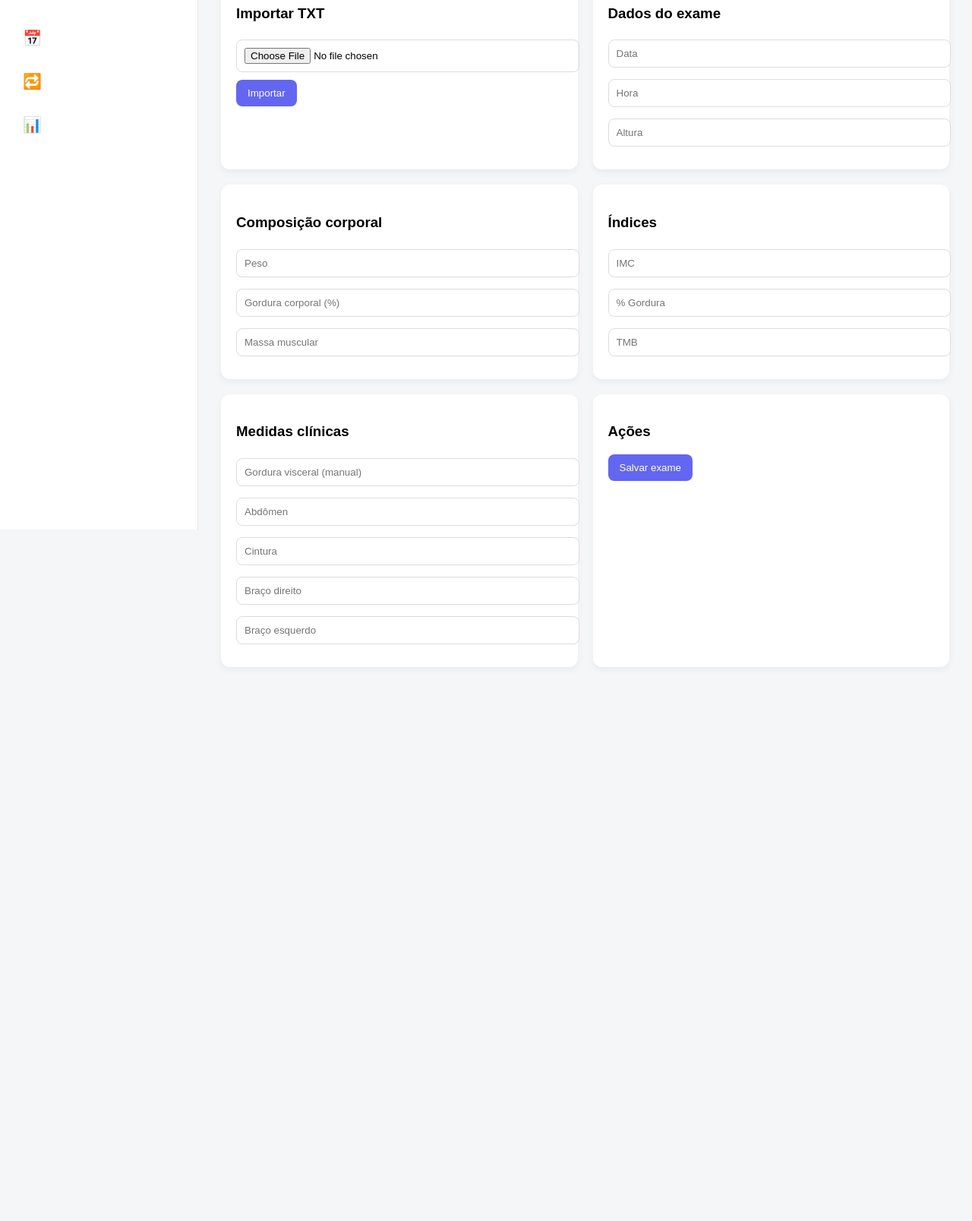
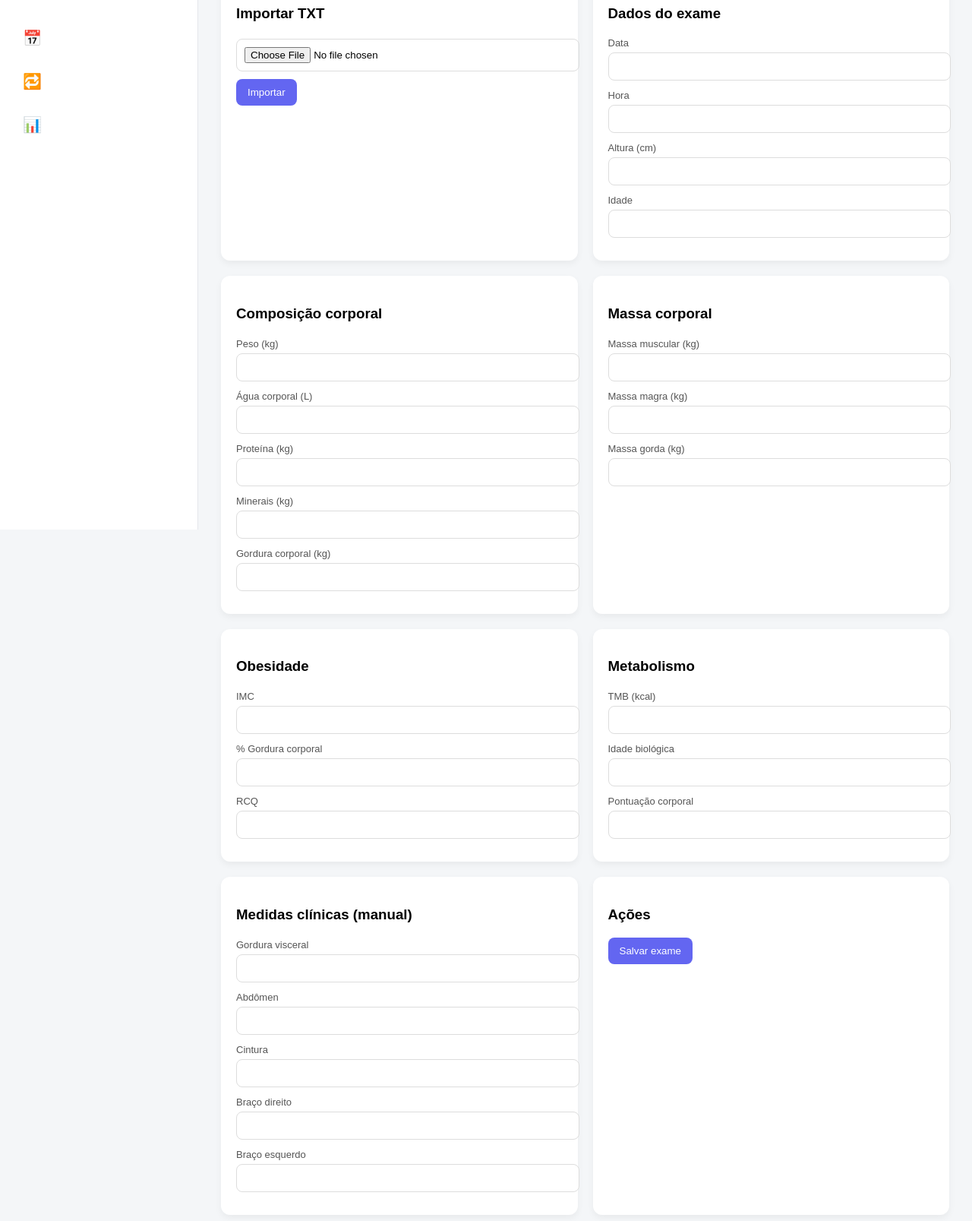
Before and after one commit to DrWallx/painel-clinica, a website: page bioimpedancia.html in a window 1280 px wide. Shown: the part 143-1750 px from the top of the page at 76% size. Before the commit the page ends 1051 px from the top, so only its background shows below. Drawn offline with Linux system fonts and the light colour scheme.

Commit message:
Update bioimpedancia.html

```diff
--- a/bioimpedancia.html
+++ b/bioimpedancia.html
@@ -86,10 +86,15 @@ body{
   box-shadow:0 4px 10px rgba(0,0,0,0.05);
 }
 
+label{
+  font-size:13px;
+  color:#555;
+}
+
 input{
   width:100%;
   padding:10px;
-  margin-top:5px;
+  margin-top:4px;
   margin-bottom:10px;
   border-radius:8px;
   border:1px solid #ddd;
@@ -140,38 +145,103 @@ button:hover{
   <button onclick="lerArquivo()">Importar</button>
 </div>
 
-<!-- DADOS DO EXAME -->
+<!-- DADOS -->
 <div class="card">
   <h3>Dados do exame</h3>
-  <input id="data" placeholder="Data">
-  <input id="hora" placeholder="Hora">
-  <input id="altura" placeholder="Altura">
+
+  <label>Data</label>
+  <input id="data">
+
+  <label>Hora</label>
+  <input id="hora">
+
+  <label>Altura (cm)</label>
+  <input id="altura">
+
+  <label>Idade</label>
+  <input id="idade">
 </div>
 
 <!-- COMPOSIÇÃO -->
 <div class="card">
   <h3>Composição corporal</h3>
-  <input id="peso" placeholder="Peso">
-  <input id="gordura" placeholder="Gordura corporal (%)">
-  <input id="musculo" placeholder="Massa muscular">
+
+  <label>Peso (kg)</label>
+  <input id="peso">
+
+  <label>Água corporal (L)</label>
+  <input id="agua">
+
+  <label>Proteína (kg)</label>
+  <input id="proteina">
+
+  <label>Minerais (kg)</label>
+  <input id="minerais">
+
+  <label>Gordura corporal (kg)</label>
+  <input id="gordura">
 </div>
 
-<!-- ÍNDICES -->
+<!-- MASSA -->
 <div class="card">
-  <h3>Índices</h3>
-  <input id="imc" placeholder="IMC">
-  <input id="pgc" placeholder="% Gordura">
-  <input id="tmb" placeholder="TMB">
+  <h3>Massa corporal</h3>
+
+  <label>Massa muscular (kg)</label>
+  <input id="musculo">
+
+  <label>Massa magra (kg)</label>
+  <input id="massa_magra">
+
+  <label>Massa gorda (kg)</label>
+  <input id="massa_gorda">
 </div>
 
-<!-- MANUAL -->
+<!-- OBESIDADE -->
 <div class="card">
-  <h3>Medidas clínicas</h3>
-  <input id="visceral" placeholder="Gordura visceral (manual)">
-  <input id="abdomen" placeholder="Abdômen">
-  <input id="cintura" placeholder="Cintura">
-  <input id="braco_dir" placeholder="Braço direito">
-  <input id="braco_esq" placeholder="Braço esquerdo">
+  <h3>Obesidade</h3>
+
+  <label>IMC</label>
+  <input id="imc">
+
+  <label>% Gordura corporal</label>
+  <input id="pgc">
+
+  <label>RCQ</label>
+  <input id="rcq">
+</div>
+
+<!-- METABOLISMO -->
+<div class="card">
+  <h3>Metabolismo</h3>
+
+  <label>TMB (kcal)</label>
+  <input id="tmb">
+
+  <label>Idade biológica</label>
+  <input id="idade_bio">
+
+  <label>Pontuação corporal</label>
+  <input id="score">
+</div>
+
+<!-- MEDIDAS -->
+<div class="card">
+  <h3>Medidas clínicas (manual)</h3>
+
+  <label>Gordura visceral</label>
+  <input id="visceral">
+
+  <label>Abdômen</label>
+  <input id="abdomen">
+
+  <label>Cintura</label>
+  <input id="cintura">
+
+  <label>Braço direito</label>
+  <input id="braco_dir">
+
+  <label>Braço esquerdo</label>
+  <input id="braco_esq">
 </div>
 
 <!-- AÇÕES -->
@@ -191,6 +261,10 @@ button:hover{
 const params = new URLSearchParams(window.location.search)
 const paciente_id = params.get("paciente_id")
 
+function num(v){
+  return v.replace(" ", ".")
+}
+
 function lerArquivo(){
 
   const file = document.getElementById("arquivo").files[0]
@@ -204,28 +278,26 @@ function lerArquivo(){
 
   reader.onload = function(e){
 
-    const texto = e.target.result
-    const dados = texto.split(",")
+    const dados = e.target.result.split(",")
 
-    function num(v){
-      return v.replace(" ", ".")
-    }
+    // 🔥 DADOS PRINCIPAIS
+    document.getElementById("data").value = dados[2]
+    document.getElementById("hora").value = dados[3]
+    document.getElementById("altura").value = num(dados[4])
+    document.getElementById("peso").value = num(dados[5])
 
-    // 🔥 EXTRAÇÃO REAL DO SEU TXT
-    const data = dados[2]
-    const hora = dados[3]
-    const altura = num(dados[4])
-    const peso = num(dados[5])
-    const gordura = num(dados[25])
-    const tmb = dados[30]
+    // 🔥 COMPOSIÇÃO
+    document.getElementById("agua").value = num(dados[6])
+    document.getElementById("proteina").value = num(dados[7])
+    document.getElementById("minerais").value = num(dados[8])
+    document.getElementById("gordura").value = num(dados[9])
 
-    // 🔥 PREENCHER CAMPOS
-    document.getElementById("data").value = data
-    document.getElementById("hora").value = hora
-    document.getElementById("altura").value = altura
-    document.getElementById("peso").value = peso
-    document.getElementById("gordura").value = gordura
-    document.getElementById("tmb").value = tmb
+    // 🔥 OBESIDADE
+    document.getElementById("imc").value = num(dados[24])
+    document.getElementById("pgc").value = num(dados[25])
+
+    // 🔥 METABOLISMO
+    document.getElementById("tmb").value = dados[30]
 
   }
 
@@ -237,18 +309,13 @@ function salvar(){
   const dados = {
     paciente_id,
     data: document.getElementById("data").value,
-    hora: document.getElementById("hora").value,
-    altura: document.getElementById("altura").value,
     peso: document.getElementById("peso").value,
-    gordura: document.getElementById("gordura").value,
-    tmb: document.getElementById("tmb").value,
-    visceral: document.getElementById("visceral").value,
-    abdomen: document.getElementById("abdomen").value
+    gordura: document.getElementById("gordura").value
   }
 
-  console.log("SALVAR:", dados)
+  console.log("SALVANDO:", dados)
 
-  alert("Pronto! Próximo passo vamos salvar no banco 🔥")
+  alert("Próximo passo: salvar no banco 🔥")
 }
 
 </script>
```
